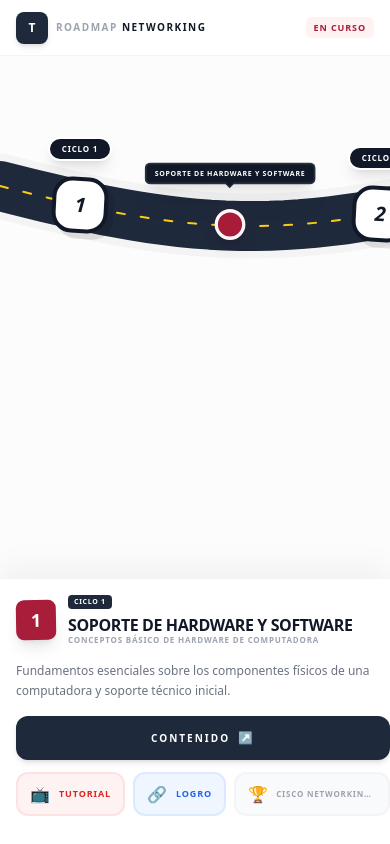
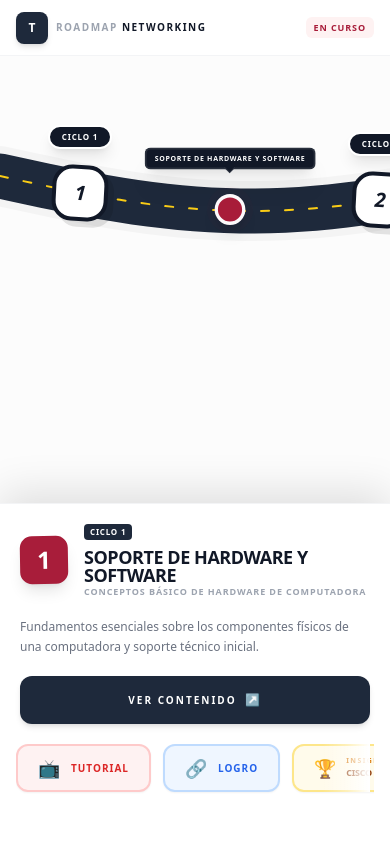
Before and after one commit to madelein-milagros/Ciclo-3---Redes, a React (Vite) app: page / in a window 390 px wide. Built offline with nearby package versions, Linux system fonts and the light colour scheme.

Commit message:
feat: Adjust roadmap layout for mobile
Refine visual spacing and positioning of roadmap elements, particularly for mobile view. This includes adjusting road amplitude, baseline Y, stroke width, and the placement of the final modal trigger.

```diff
--- a/App.tsx
+++ b/App.tsx
@@ -37,9 +37,9 @@ const App: React.FC = () => {
 
   const { pathPoints, positionedItems, roadWidth } = useMemo(() => {
     const spacing = isMobile ? 150 : 220;
-    const amplitude = isMobile ? 40 : 90;
-    const baselineY = isMobile ? 130 : 180; // Subimos un poco la carretera en móvil
-    const strokeWidth = isMobile ? 50 : 80;
+    const amplitude = isMobile ? 35 : 90;
+    const baselineY = isMobile ? 120 : 180;
+    const strokeWidth = isMobile ? 45 : 80;
 
     const path: {x: number, y: number}[] = [];
     const items: any[] = [];
@@ -108,7 +108,7 @@ const App: React.FC = () => {
             className="absolute z-30 cursor-pointer group"
             style={{
               left: totalWidth - (isMobile ? 100 : 250),
-              top: isMobile ? 130 : 180,
+              top: isMobile ? 120 : 180,
               transform: 'translateY(-50%)'
             }}
             onClick={() => setShowFinalModal(true)}
@@ -120,18 +120,18 @@ const App: React.FC = () => {
         </div>
       </main>
 
-      <footer className="bg-white border-t border-gray-100 shadow-[0_-10px_30px_rgba(0,0,0,0.05)] z-50 shrink-0 overflow-y-auto max-h-[45vh] md:max-h-none">
-        <div className="max-w-6xl mx-auto p-4 md:p-8 flex flex-col gap-4 md:gap-6">
-          <div className="flex items-center gap-3 md:gap-6">
-            <div className="shrink-0 w-10 h-10 md:w-16 md:h-16 bg-[#a81d3a] text-white rounded-lg md:rounded-[1.25rem] flex items-center justify-center font-black text-lg md:text-3xl shadow-lg transform -rotate-1">
+      <footer className="bg-white border-t border-gray-100 shadow-[0_-10px_40px_rgba(0,0,0,0.12)] z-50 shrink-0 overflow-y-auto max-h-[52vh] md:max-h-none">
+        <div className="max-w-6xl mx-auto p-5 md:p-8 flex flex-col gap-5 md:gap-6">
+          <div className="flex items-center gap-4 md:gap-6">
+            <div className="shrink-0 w-12 h-12 md:w-16 md:h-16 bg-[#a81d3a] text-white rounded-xl md:rounded-[1.25rem] flex items-center justify-center font-black text-2xl md:text-3xl shadow-lg transform -rotate-1">
               {activeCourse.id}
             </div>
             <div className="flex-grow">
               <div className="flex flex-wrap items-center gap-2 md:gap-3 mb-0.5 md:mb-1">
-                <div className="bg-[#1e293b] text-white text-[7px] md:text-[10px] px-1.5 py-0.5 rounded font-black uppercase tracking-widest">CICLO {activeCourse.ciclo}</div>
-                <h2 className="text-base md:text-2xl font-black text-gray-900 uppercase tracking-tight leading-none">{activeCourse.title}</h2>
+                <div className="bg-[#1e293b] text-white text-[8px] md:text-[10px] px-1.5 py-0.5 rounded font-black uppercase tracking-widest">CICLO {activeCourse.ciclo}</div>
+                <h2 className="text-lg md:text-2xl font-black text-gray-900 uppercase tracking-tight leading-none">{activeCourse.title}</h2>
               </div>
-              <p className="text-[8px] md:text-[11px] font-bold text-gray-400 uppercase tracking-widest leading-tight">{activeCourse.officialName}</p>
+              <p className="text-[9px] md:text-[11px] font-bold text-gray-400 uppercase tracking-widest leading-tight">{activeCourse.officialName}</p>
             </div>
           </div>
 
@@ -139,24 +139,31 @@ const App: React.FC = () => {
             {activeCourse.description}
           </p>
 
-          <div className="flex flex-col sm:flex-row flex-wrap items-stretch sm:items-center gap-3 md:gap-4 pb-2 md:pb-0">
-             <a href={activeCourse.links[0]?.url} target="_blank" className="h-11 md:h-14 px-6 md:px-10 bg-[#1e293b] text-white rounded-xl md:rounded-2xl flex items-center justify-center gap-2 text-[10px] md:text-xs font-black uppercase tracking-[0.2em] shadow-md hover:bg-black transition-all active:scale-95">
-                CONTENIDO <span className="text-xs md:text-lg">↗</span>
+          <div className="flex flex-col gap-5 pb-2 md:pb-0">
+             <a href={activeCourse.links[0]?.url} target="_blank" className="h-12 md:h-14 w-full md:w-fit px-6 md:px-10 bg-[#1e293b] text-white rounded-xl md:rounded-2xl flex items-center justify-center gap-2 text-[10px] md:text-xs font-black uppercase tracking-[0.2em] shadow-md hover:bg-black transition-all active:scale-95">
+                VER CONTENIDO <span className="text-xs md:text-lg">↗</span>
              </a>
 
-             <div className="flex items-center gap-2 md:gap-3 overflow-x-auto pb-1 scrollbar-hide">
-                <a href={activeCourse.youtubeUrl} target="_blank" className="shrink-0 h-11 md:h-14 px-3 md:px-6 bg-red-50 text-red-600 border-2 border-red-100 rounded-xl md:rounded-2xl flex items-center gap-2 text-[9px] md:text-[10px] font-black uppercase tracking-widest">
-                   <span className="text-base md:text-lg">📺</span> <span className="hidden xs:inline">TUTORIAL</span>
-                </a>
+             <div className="relative">
+               <div className="flex items-center gap-3 md:gap-4 overflow-x-auto pb-6 scrollbar-hide -mx-1 px-1 snap-x">
+                  <a href={activeCourse.youtubeUrl} target="_blank" className="snap-start shrink-0 h-12 md:h-14 px-5 md:px-7 bg-red-50 text-red-600 border-2 border-red-200 rounded-xl md:rounded-2xl flex items-center gap-2.5 text-[10px] md:text-[11px] font-black uppercase tracking-widest active:bg-red-100 transition-all shadow-sm">
+                     <span className="text-lg md:text-xl">📺</span> <span>TUTORIAL</span>
+                  </a>
 
-                <a href={activeCourse.linkedinUrl} target="_blank" className="shrink-0 h-11 md:h-14 px-3 md:px-6 bg-blue-50 text-blue-600 border-2 border-blue-100 rounded-xl md:rounded-2xl flex items-center gap-2 text-[9px] md:text-[10px] font-black uppercase tracking-widest">
-                   <span className="text-base md:text-lg">🔗</span> <span className="hidden xs:inline">LOGRO</span>
-                </a>
+                  <a href={activeCourse.linkedinUrl} target="_blank" className="snap-start shrink-0 h-12 md:h-14 px-5 md:px-7 bg-blue-50 text-blue-600 border-2 border-blue-200 rounded-xl md:rounded-2xl flex items-center gap-2.5 text-[10px] md:text-[11px] font-black uppercase tracking-widest active:bg-blue-100 transition-all shadow-sm">
+                     <span className="text-lg md:text-xl">🔗</span> <span>LOGRO</span>
+                  </a>
 
-                <div className="shrink-0 h-11 md:h-14 px-3 md:px-6 bg-gray-50 border-2 border-gray-100 rounded-xl md:rounded-2xl flex items-center gap-2">
-                  <span className="text-base md:text-lg">🏆</span>
-                  <span className="text-[8px] md:text-[10px] font-black text-gray-400 uppercase tracking-widest truncate max-w-[100px] sm:max-w-none">{activeCourse.certification}</span>
-                </div>
+                  <div className="snap-start shrink-0 h-12 md:h-14 px-5 md:px-7 bg-amber-50 border-2 border-amber-200 rounded-xl md:rounded-2xl flex items-center gap-2.5 shadow-sm">
+                    <span className="text-lg md:text-xl">🏆</span>
+                    <div className="flex flex-col">
+                        <span className="text-[7px] text-amber-600 font-black uppercase tracking-[0.2em] leading-none mb-0.5">INSIGNIA</span>
+                        <span className="text-[9px] md:text-[11px] font-black text-amber-800 uppercase tracking-tight truncate max-w-[140px] md:max-w-none">{activeCourse.certification}</span>
+                    </div>
+                  </div>
+               </div>
+               {/* Sutil indicador visual de que hay más contenido a la derecha en móviles */}
+               <div className="absolute right-0 top-0 bottom-6 w-12 bg-gradient-to-l from-white via-white/40 to-transparent pointer-events-none md:hidden"></div>
              </div>
           </div>
         </div>
@@ -181,7 +188,6 @@ const App: React.FC = () => {
       <style>{`
         @keyframes pop-in { from { transform: scale(0.8); opacity: 0; } to { transform: scale(1); opacity: 1; } }
         .animate-pop-in { animation: pop-in 0.4s cubic-bezier(0.175, 0.885, 0.32, 1.275); }
-        @media (max-width: 400px) { .xs\\:inline { display: inline; } }
       `}</style>
     </div>
   );
```
